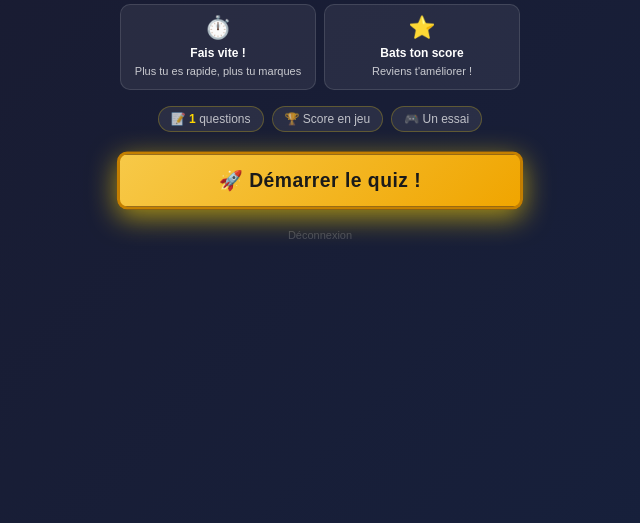
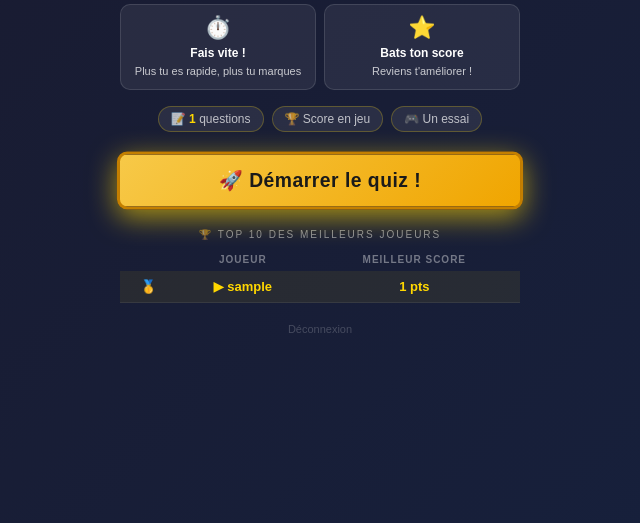
Before and after one commit to bgaland24/orthoquizz, a Flask app: page /quiz in a window 1280 px wide. Shown: the part 357-880 px from the top of the page, without its empty margins (236-876 px from the left). Run offline with Flask 3, Linux system fonts and the light colour scheme; a user stored in the database is signed in; tables that the repository leaves empty hold one stand-in row (values such as "Sample post").

Commit message:
Add leaderboard feature: implement top 10 player ranking and enhance quiz home layout

```diff
--- a/routes.py
+++ b/routes.py
@@ -195,9 +195,11 @@ def register_routes(app):
     @login_required
     def quiz_home():
         from models import Phrase
+        from services import get_top10_classement
         return render_template('quiz_home.html',
                                form=CsrfForm(),
-                               nb_questions=min(10, Phrase.query.count()))
+                               nb_questions=min(10, Phrase.query.count()),
+                               top10=get_top10_classement(current_user.id))
 
     @app.route('/quiz/start', methods=['POST'])
     @login_required
--- a/services.py
+++ b/services.py
@@ -261,6 +261,33 @@ def get_voisins_classement(user_id: int, n: int = 2) -> list:
     ]
 
 
+def get_top10_classement(user_id: int) -> list:
+    """
+    Retourne le top 10 des joueurs par meilleur score.
+    Chaque entrée : {'rang': int, 'login': str, 'top_score': int, 'is_current': bool}
+    """
+    from models import User
+    from sqlalchemy import func
+
+    top_scores = (
+        db.session.query(User.id, User.login, func.max(Score.valeur).label('top_score'))
+        .join(Score, Score.user_id == User.id)
+        .group_by(User.id)
+        .order_by(func.max(Score.valeur).desc())
+        .limit(10)
+        .all()
+    )
+    return [
+        {
+            'rang':       i + 1,
+            'login':      row.login,
+            'top_score':  row.top_score,
+            'is_current': row.id == user_id,
+        }
+        for i, row in enumerate(top_scores)
+    ]
+
+
 # ---------------------------------------------------------------------------
 # Admin — rechargement du CSV
 # ---------------------------------------------------------------------------
--- a/templates/quiz_home.html
+++ b/templates/quiz_home.html
@@ -74,6 +74,40 @@
         font-size: 14px;
         margin-bottom: 16px;
     }
+
+    .leaderboard-title {
+        color: rgba(255,255,255,0.5);
+        font-size: 10px;
+        text-transform: uppercase;
+        letter-spacing: 2px;
+        text-align: center;
+        margin: 20px 0 8px;
+    }
+    .leaderboard-table {
+        width: 100%;
+        border-collapse: collapse;
+        margin-bottom: 16px;
+    }
+    .leaderboard-table th {
+        font-size: 10px;
+        text-transform: uppercase;
+        letter-spacing: 1px;
+        color: rgba(255,255,255,0.4);
+        padding: 6px 8px;
+        text-align: center;
+    }
+    .leaderboard-table td {
+        padding: 8px;
+        text-align: center;
+        font-size: 13px;
+        color: rgba(255,255,255,0.55);
+        border-bottom: 1px solid rgba(255,255,255,0.07);
+    }
+    .leaderboard-table tr.current-player td {
+        color: #FFD700;
+        font-weight: bold;
+        background: rgba(255,215,0,0.07);
+    }
 </style>
 {% endblock %}
 
@@ -143,6 +177,29 @@
     </form>
 {% endif %}
 
+{% if top10 | length > 0 %}
+<p class="leaderboard-title">🏆 Top 10 des meilleurs joueurs</p>
+<table class="leaderboard-table">
+    <thead>
+        <tr>
+            <th></th>
+            <th>Joueur</th>
+            <th>Meilleur score</th>
+        </tr>
+    </thead>
+    <tbody>
+    {% set medals = ['🥇', '🥈', '🥉'] %}
+    {% for v in top10 %}
+        <tr class="{% if v.is_current %}current-player{% endif %}">
+            <td>{{ medals[loop.index0] if loop.index0 < 3 else v.rang }}</td>
+            <td>{% if v.is_current %}▶ {{ v.login }}{% else %}{{ v.login }}{% endif %}</td>
+            <td>{{ v.top_score }} pts</td>
+        </tr>
+    {% endfor %}
+    </tbody>
+</table>
+{% endif %}
+
 <a href="{{ url_for('logout') }}" class="admin-link">Déconnexion</a>
 
 {% endblock %}
```
